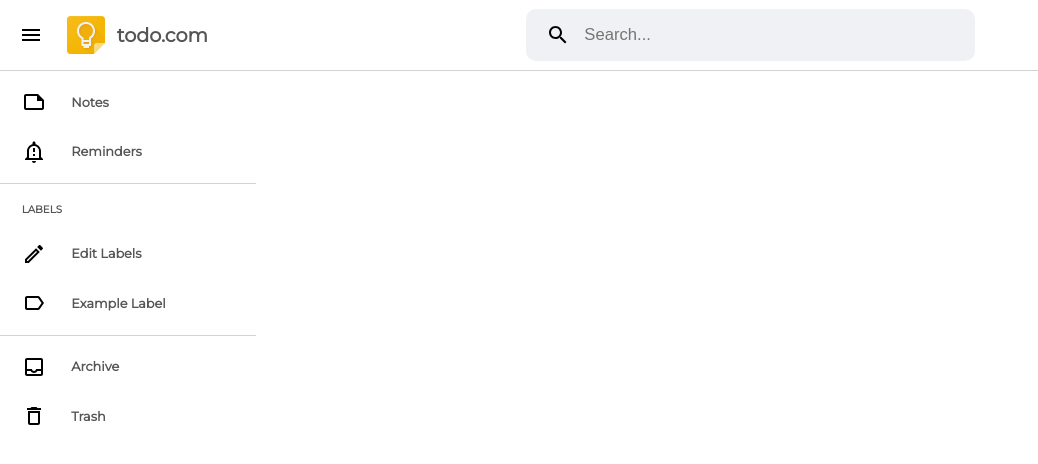
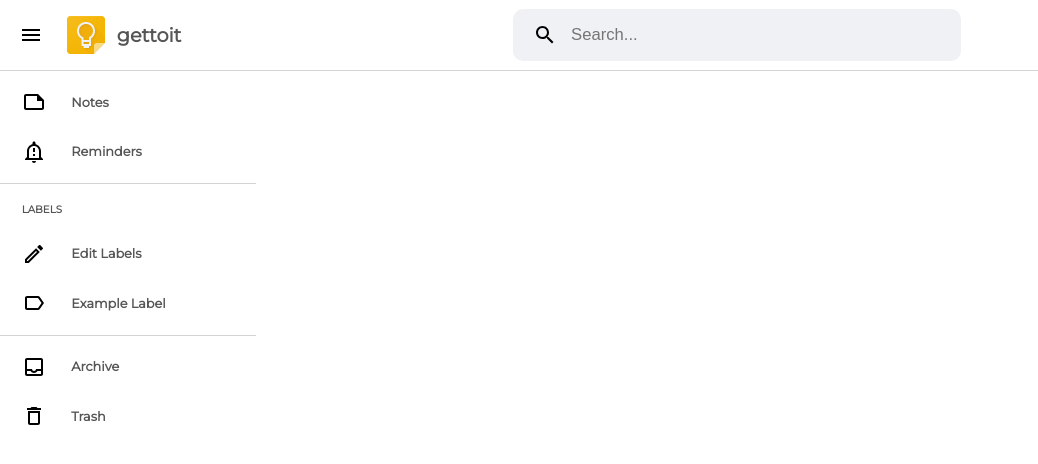
Before and after one commit to mclrc/pinboard, a plain HTML site: page index.html in a window 1280 px wide. Shown: the whole page, without its empty margins (0-1038 px from the left). Drawn offline with Linux system fonts and the light colour scheme.

Commit message:
Changed name and edited readme

```diff
--- a/index.html
+++ b/index.html
@@ -1,7 +1,7 @@
 <!DOCTYPE html>
 <html>
 	<head>
-		<title>todo</title>
+		<title>gettoit</title>
 		<link rel="stylesheet" href="styles.css">
 		<link href="https://fonts.googleapis.com/css?family=Montserrat&display=swap" rel="stylesheet">
 
@@ -11,7 +11,7 @@
 			<div>
 				<button class="round-button"><img src="img/outline-menu-24px.svg"></button>
 				<img id="branding" src="img/keep_48dp.png">
-				<p id="title">todo.com</p>
+				<p id="title">gettoit</p>
 			</div>
 			<div id="search">
 				<button id="search-button" class="round-button"><img src="img/outline-search-24px.svg"></button>
```
Also changed, not shown: 1 other file.
